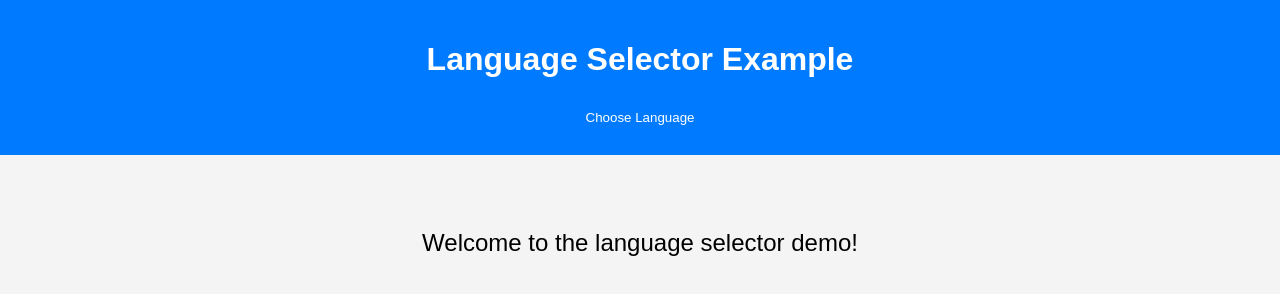
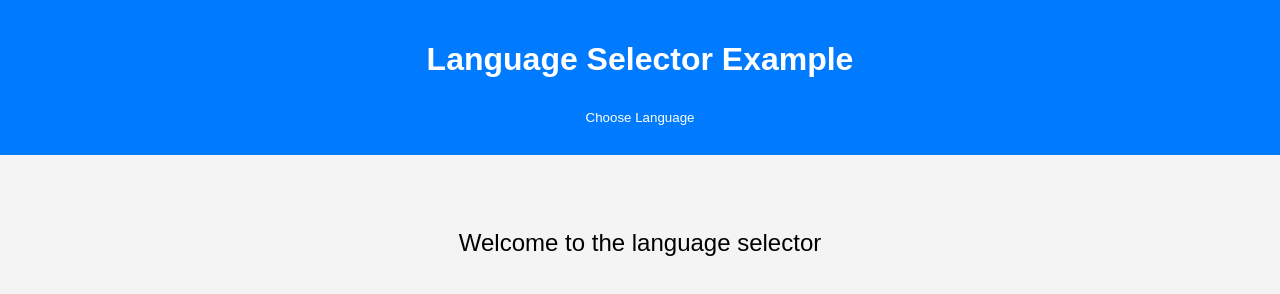
Before and after one commit to eternaldevotee/Language_Selection, a plain HTML site: page index.html in a window 1280 px wide. Drawn offline with Linux system fonts and the light colour scheme.

Commit message:
Update index.html

```diff
--- a/index.html
+++ b/index.html
@@ -22,7 +22,7 @@
   </header>
 
   <main class="content">
-    <p id="content-text">Welcome to the language selector demo!</p>
+    <p id="content-text">Welcome to the language selector</p>
   </main>
 
   <script src="script.js"></script>
```
